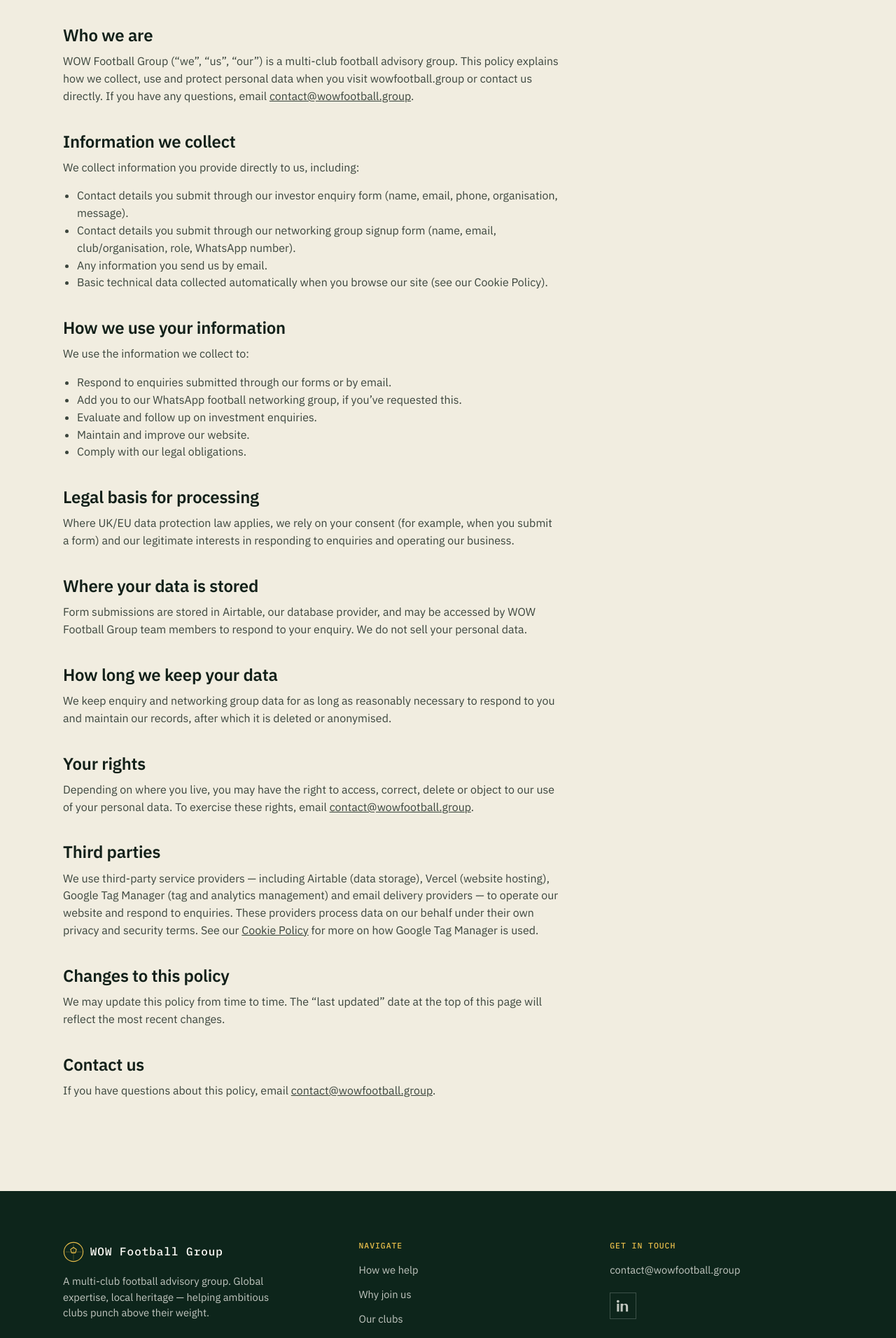
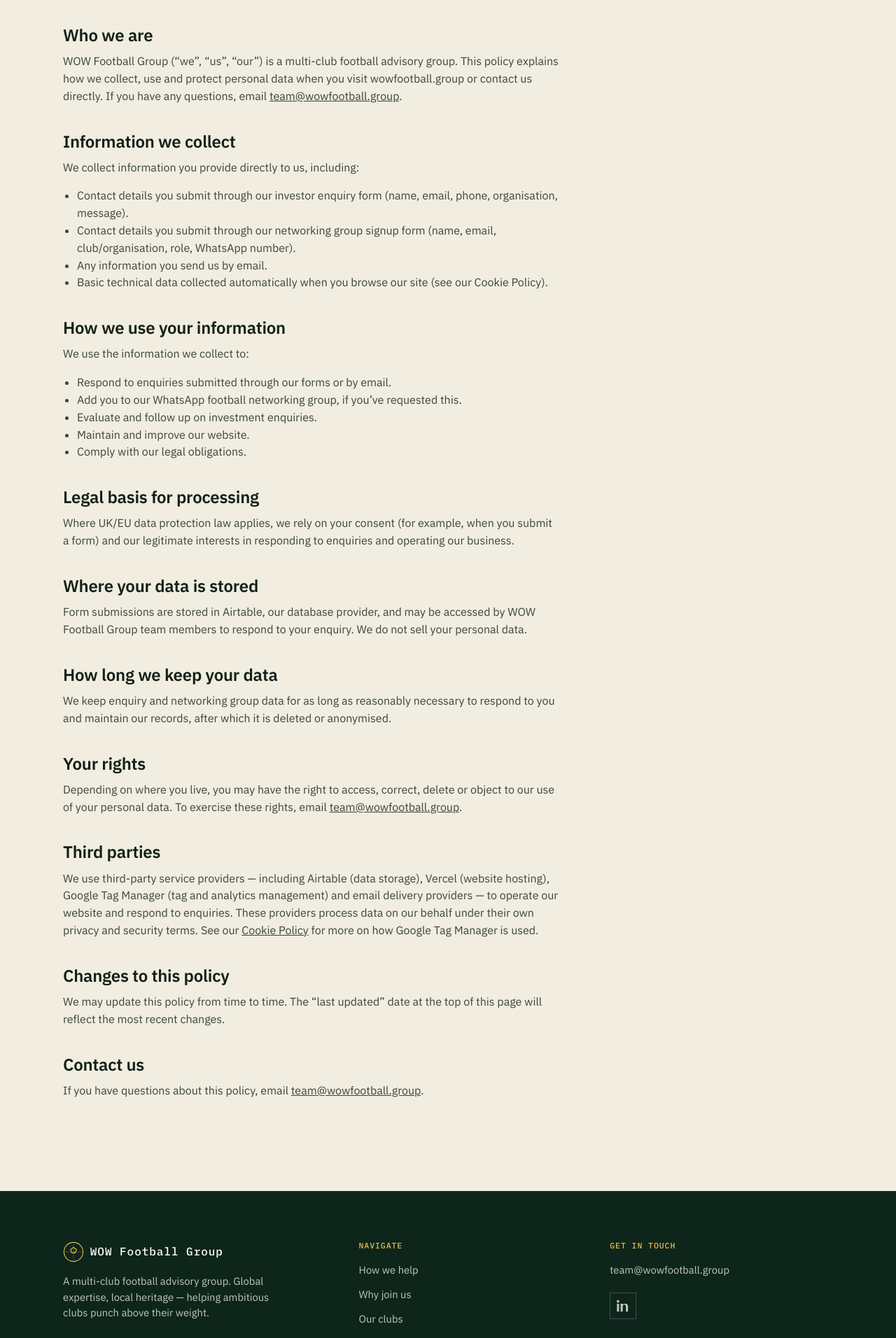
Before and after one commit to Webdog-Marketing/wow-football-group, a Next.js app: page /privacy-policy in a window 1280 px wide. Shown: the part 500-2412 px from the top of the page at 70% size. Built offline with nearby package versions, Linux system fonts and the light colour scheme.

Commit message:
Add files via upload

```diff
--- a/app/api/investor-enquiry/route.js
+++ b/app/api/investor-enquiry/route.js
@@ -38,7 +38,7 @@
   } catch (err) {
     console.error(err);
     return NextResponse.json(
-      { error: "Something went wrong submitting your enquiry. Please email us directly at contact@wowfootball.group." },
+      { error: "Something went wrong submitting your enquiry. Please email us directly at team@wowfootball.group." },
       { status: 500 }
     );
   }
--- a/app/api/networking-signup/route.js
+++ b/app/api/networking-signup/route.js
@@ -38,7 +38,7 @@
   } catch (err) {
     console.error(err);
     return NextResponse.json(
-      { error: "Something went wrong submitting your details. Please email us directly at contact@wowfootball.group." },
+      { error: "Something went wrong submitting your details. Please email us directly at team@wowfootball.group." },
       { status: 500 }
     );
   }
--- a/app/become-an-investor/page.js
+++ b/app/become-an-investor/page.js
@@ -33,7 +33,7 @@
               </ul>
               <p className="form-note" style={{ marginTop: "2rem" }}>
                 Prefer to email directly? Reach us at{" "}
-                <a href="mailto:contact@wowfootball.group">contact@wowfootball.group</a>.
+                <a href="mailto:team@wowfootball.group">team@wowfootball.group</a>.
               </p>
             </div>
 
--- a/app/cookie-policy/page.js
+++ b/app/cookie-policy/page.js
@@ -87,7 +87,7 @@
             <h2>Contact us</h2>
             <p>
               Questions about this policy can be sent to{" "}
-              <a href="mailto:contact@wowfootball.group">contact@wowfootball.group</a>.
+              <a href="mailto:team@wowfootball.group">team@wowfootball.group</a>.
             </p>
           </div>
         </div>
--- a/app/join-us/page.js
+++ b/app/join-us/page.js
@@ -33,7 +33,7 @@
               </ul>
               <p className="form-note" style={{ marginTop: "2rem" }}>
                 Prefer to email directly? Reach us at{" "}
-                <a href="mailto:contact@wowfootball.group">contact@wowfootball.group</a>.
+                <a href="mailto:team@wowfootball.group">team@wowfootball.group</a>.
               </p>
             </div>
 
--- a/app/privacy-policy/page.js
+++ b/app/privacy-policy/page.js
@@ -28,7 +28,7 @@
               multi-club football advisory group. This policy explains how we collect, use
               and protect personal data when you visit wowfootball.group or contact us
               directly. If you have any questions, email{" "}
-              <a href="mailto:contact@wowfootball.group">contact@wowfootball.group</a>.
+              <a href="mailto:team@wowfootball.group">team@wowfootball.group</a>.
             </p>
 
             <h2>Information we collect</h2>
@@ -75,7 +75,7 @@
             <p>
               Depending on where you live, you may have the right to access, correct, delete
               or object to our use of your personal data. To exercise these rights, email{" "}
-              <a href="mailto:contact@wowfootball.group">contact@wowfootball.group</a>.
+              <a href="mailto:team@wowfootball.group">team@wowfootball.group</a>.
             </p>
 
             <h2>Third parties</h2>
@@ -97,7 +97,7 @@
             <h2>Contact us</h2>
             <p>
               If you have questions about this policy, email{" "}
-              <a href="mailto:contact@wowfootball.group">contact@wowfootball.group</a>.
+              <a href="mailto:team@wowfootball.group">team@wowfootball.group</a>.
             </p>
           </div>
         </div>
--- a/components/Footer.js
+++ b/components/Footer.js
@@ -33,7 +33,7 @@
           <div className="footer-col">
             <h4>Get in touch</h4>
             <ul>
-              <li><a href="mailto:contact@wowfootball.group">contact@wowfootball.group</a></li>
+              <li><a href="mailto:team@wowfootball.group">team@wowfootball.group</a></li>
             </ul>
             <div style={{ marginTop: "1.25rem" }}>
               <a
```
